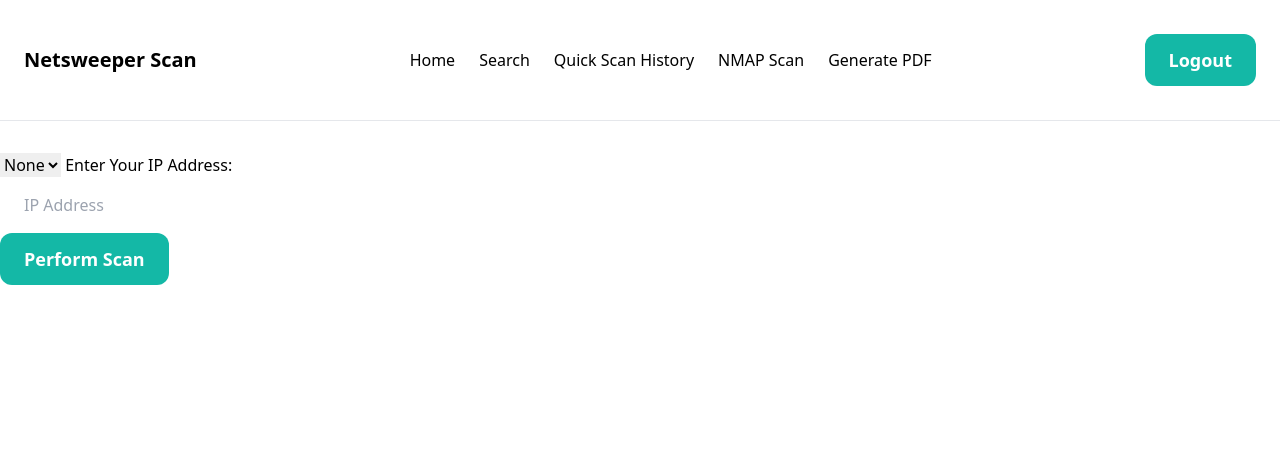
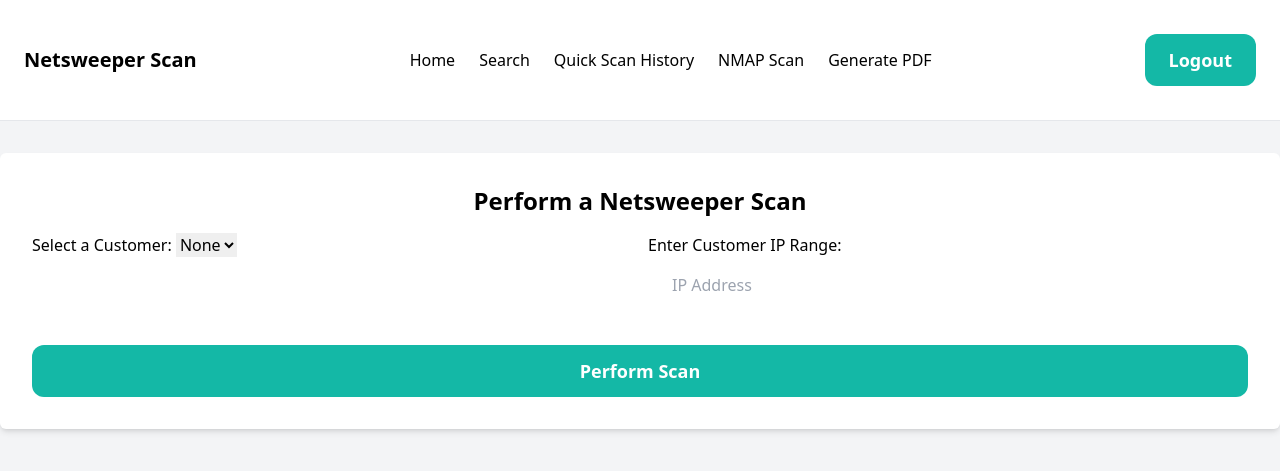
Before and after one commit to JacksonLDJ/ProbNet2, a Django app: page /netsweeper_scan/ in a window 1280 px wide. Shown: the top 471 px of the page. Run offline with Django 5.2, Linux system fonts and the light colour scheme; the visitor is signed in with stand-in values (Sample User, id 1); data that the repository does not hold is empty; some libraries are stand-ins or nearby versions.

Commit message:
Customer Form created.

```diff
--- a/ProbNet2/ProbNet2/urls.py
+++ b/ProbNet2/ProbNet2/urls.py
@@ -1,6 +1,6 @@
 from django.contrib import admin
 from django.urls import path
-from core.views import app_home, contact, logout, perform_nmap_scan, Full_Scan_History, Quick_Scan_History, NMAP_Scan, netsweeper, reporting_devices, reporting_ports, generate_pdf, reporting_netsweeper, netsweeper_generate_pdf, customer_data, submit_customer_data
+from core.views import app_home, contact, logout, perform_nmap_scan, Full_Scan_History, Quick_Scan_History, NMAP_Scan, netsweeper, reporting_devices, reporting_ports, generate_pdf, reporting_netsweeper, netsweeper_generate_pdf, customer_data, submit_customer_data, reporting_customer
 from django.contrib.auth.views import LoginView, LogoutView
 from core.forms import LoginForm
 #Resources used: https://docs.djangoproject.com/en/5.0/topics/http/urls/
@@ -24,5 +24,6 @@ urlpatterns = [
     path ('generate_pdf/', generate_pdf, name="generate_pdf" ),
     path ('netsweeper_generate_pdf/', netsweeper_generate_pdf, name="netsweeper_generate_pdf" ),
     path ('customer_data/', customer_data, name="customer_data" ),
-    path ('customer_data_save/', submit_customer_data, name="submit_customer_data"  )
+    path ('customer_data_save/', submit_customer_data, name="submit_customer_data"  ),
+    path ('customer_data_report/', reporting_customer, name = 'customer_data_report'  )
 ]
--- a/ProbNet2/core/data.py
+++ b/ProbNet2/core/data.py
@@ -1,4 +1,4 @@
-from core.models import OS_Info, Port, Device_Data, Netsweeper_Result
+from core.models import OS_Info, Port, Device_Data, Netsweeper_Result, Customer_Data
 from django.db.models import Count
 
 
@@ -23,3 +23,7 @@ def get_ports_by_device(device_id):
 def get_netsweeper_results():
     query = Netsweeper_Result.objects.all()
     return query
+
+def get_customer_data():
+    query = Customer_Data.objects.all()
+    return query
--- a/ProbNet2/core/templates/nmap_scanner/app_home.html
+++ b/ProbNet2/core/templates/nmap_scanner/app_home.html
@@ -32,8 +32,8 @@
                 a Device Scan</a>
             <a href="{% url 'reporting_devices' %}"
                 class="px-6 py-3 text-lg font-semibold bg-gray-300 text-gray-800 rounded-xl hover:bg-gray-400">Individual Device Reporting</a>
-            <a href="{% url 'search' %}"
-                class="px-6 py-3 text-lg font-semibold bg-gray-300 text-gray-800 rounded-xl hover:bg-gray-400">Search</a>
+            <a href="{% url 'customer_data_report' %}"
+                class="px-6 py-3 text-lg font-semibold bg-gray-300 text-gray-800 rounded-xl hover:bg-gray-400">Customer Reports</a>
         </div>
         {% block content %} {% endblock %}
     </div>
--- a/ProbNet2/core/templates/nmap_scanner/customer_data.html
+++ b/ProbNet2/core/templates/nmap_scanner/customer_data.html
@@ -16,6 +16,7 @@
     </nav>
 
     <div class="container mx-auto my-8 bg-white p-8 rounded-md shadow-md">
+        <h2 class="text-2xl font-bold mb-4 text-center">Create a Customer</h2>
         <form method="post" action="{% url 'submit_customer_data' %}" class="grid grid-cols-2 gap-4">
             {% csrf_token %}
 
--- a/ProbNet2/core/templates/nmap_scanner/netsweeper_scan.html
+++ b/ProbNet2/core/templates/nmap_scanner/netsweeper_scan.html
@@ -1,42 +1,48 @@
 <!DOCTYPE html>
-<html>
+<html lang="en">
 
 <head>
-    <meta charset="utf=8">
-    <meta name="viewport" content="width=device-width", initial-scale="1.0">
+    <meta charset="utf-8">
+    <meta name="viewport" content="width=device-width, initial-scale=1.0">
     <script src="https://cdn.tailwindcss.com"></script>
     <title>Quick Scan History | ProbNet2</title>
 </head>
-<body>
-    <nav class="py-6 px-6 flex justify-between items-center border-b border-gray-200">
+
+<body class="font-sans antialiased bg-gray-100">
+
+    <nav class="bg-white py-6 px-6 border-b border-gray-200 flex justify-between items-center">
         <a href="{% url 'app_home' %}" class="text-xl font-semibold">Netsweeper Scan</a>
-        {% include "../core/nav_bar.html" %} <!--Brings in the nav_bar.html from templates>core, changes to NAV bar should be made there.-->
+        {% include "../core/nav_bar.html" %}
     </nav>
 
-    <div class="container mx-auto my-8">
-        <!-- Form to input the IP address for scan -->
-        <form id="netsweeper" method="post" action="{% url 'netsweeper' %}">
+    <div class="container mx-auto my-8 bg-white p-8 rounded-md shadow-md">
+        <h2 class="text-2xl font-bold mb-4 text-center">Perform a Netsweeper Scan</h2>
+        <form id="netsweeper" method="post" action="{% url 'netsweeper' %}" class="grid grid-cols-2 gap-4">
             {% csrf_token %}
-            {{ form.customer_drop_down }}
-            <label for="ipRange" class="mr-2">Enter Your IP Address:</label>
-            <!--<input type="text" id="ipRange" name="ip_range" class="mr-2" placeholder="e.g., 192.168.1.1">-->
-            {{ form.ip_range}}
-            <button type="submit" class="px-6 py-3 text-lg font-semibold bg-teal-500 text-white rounded-xl hover:bg-teal-700">Perform Scan</button>
+
+            <div class="mr-4">
+                Select a Customer:  {{ form.customer_drop_down }}
+            </div>
+
+            <div class="mb-4">
+                <label for="ipRange" class="mr-2">Enter Customer IP Range:</label>
+                {{ form.ip_range }}
+            </div>
+
+            <button type="submit"
+                class="col-span-2 px-6 py-3 text-lg font-semibold bg-teal-500 text-white rounded-xl hover:bg-teal-700">Perform Scan</button>
+
             {% if form.errors or form.non_field_error %}
-            <div class="mb-3 p-6 bg-red-100 rounded-xl">
-                <p>Incorrect Username/Password</p>
+            <div class="mt-4 p-4 bg-red-100 rounded-md">
                 {% for field in form %}
                     {{ field.errors }}
                 {% endfor %}
-
                 {{ form.non_field_error }}
-        </div>
-
-        {% endif %}
-
-
+            </div>
+            {% endif %}
         </form>
     </div>
 
-    </body>
+</body>
+
 </html>
--- a/ProbNet2/core/templates/nmap_scanner/reporting/devices.html
+++ b/ProbNet2/core/templates/nmap_scanner/reporting/devices.html
@@ -15,7 +15,7 @@
         {% include "../../core/nav_bar.html" %}
     </nav>
 
-    <div class="container mx-auto mt-6">
+    <div class="container mx-auto mt-6 bg-gray-100 p-8 rounded-md shadow-md">
 
         <div class="mb-8">
             <a href="{% url 'generate_pdf' %}" class="bg-blue-500 text-white py-2 px-4">Generate PDF Report</a>
@@ -49,6 +49,8 @@
                 {% endfor %}
             </tbody>
         </table>
+    </div>
+
 </body>
 
 </html>
--- a/ProbNet2/core/templates/nmap_scanner/reporting/netsweeper_results.html
+++ b/ProbNet2/core/templates/nmap_scanner/reporting/netsweeper_results.html
@@ -15,7 +15,7 @@
         {% include "../../core/nav_bar.html" %}
     </nav>
 
-    <div class="container mx-auto mt-6">
+    <div class="container mx-auto mt-6 bg-gray-100 p-8 rounded-md shadow-md">
 
         <div class="mb-8">
             <a href="{% url 'netsweeper_generate_pdf' %}" class="bg-blue-500 text-white py-2 px-4">Generate PDF Report</a>
@@ -44,7 +44,7 @@
                 {% endfor %}
             </tbody>
         </table>
-
+    </div>
 
 </body>
 
--- a/ProbNet2/core/views.py
+++ b/ProbNet2/core/views.py
@@ -6,7 +6,7 @@ from django.contrib.auth.decorators import login_required
 from django.http import HttpResponseRedirect, FileResponse
 from .forms import NmapForm, NetsweeperForm, CustomerForm
 from ProbNet2.scanner import NMAP_Scanner
-from core.data import get_device_data, get_ports_by_device, get_netsweeper_results
+from core.data import get_device_data, get_ports_by_device, get_netsweeper_results, get_customer_data
 import io
 from reportlab.pdfgen import canvas
 from reportlab.lib.pagesizes import letter, A4
@@ -57,6 +57,13 @@ def Quick_Scan_History(request):
          'form':form
      })
 
+
+@login_required
+def reporting_customer(request):
+     return render(request, 'nmap_scanner/reporting/customer_info.html', {
+          "data":get_customer_data()
+     })
+
 @login_required
 def reporting_devices(request):
 
@@ -101,6 +108,7 @@ def customer_data(request):
      form = CustomerForm()
 
      return render(request, 'nmap_scanner/customer_data.html', {'form': form})
+
 
 def netsweeper(request):
     form = NetsweeperForm()
```
Also changed, not shown: ProbNet2/core/templates/nmap_scanner/NMAP_Scan.html (+16 -18 lines), ProbNet2/core/templates/nmap_scanner/reporting/customer_info.html (added, +52 -0 lines).
